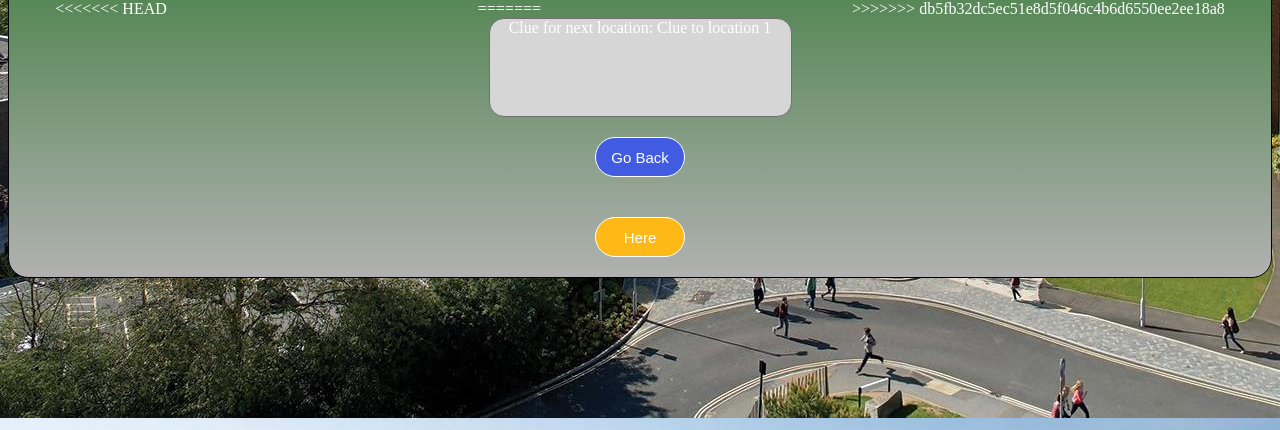
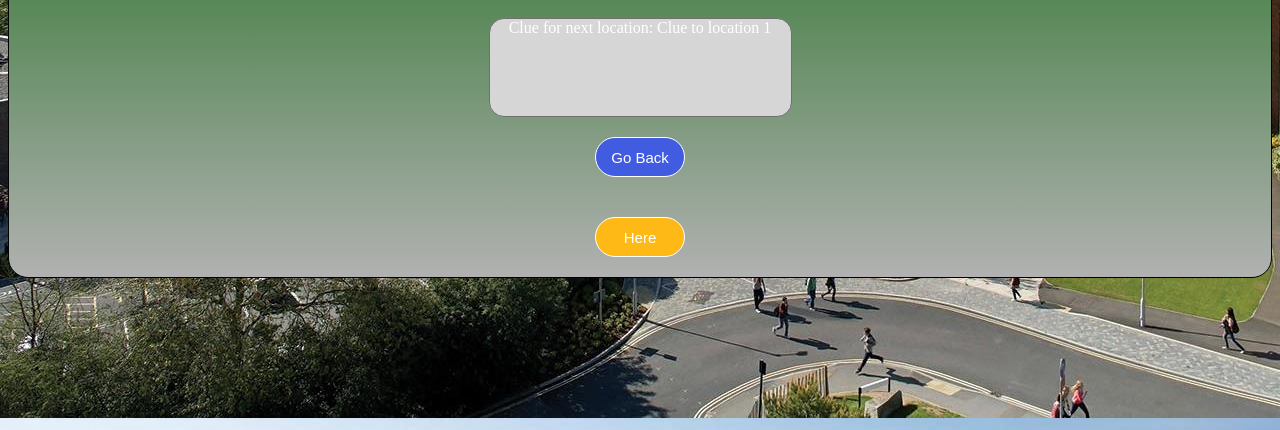
Before and after one commit to billyThornton/eXeplore-Group-K, a Flask app: page /Game in a window 1280 px wide. Shown: the part 370-800 px from the top of the page. Run offline with Flask 2, Linux system fonts and the light colour scheme.

Commit message:
fixed conflict

```diff
--- a/templates/mobile/Clue_Page.html
+++ b/templates/mobile/Clue_Page.html
@@ -32,11 +32,8 @@
 			<span>Progress bar value: {{progress_value}}</span>
 		</div>
 
-<<<<<<< HEAD
 		<img id="clue_location" src="{{clue_location}}">
-=======
-		<img id="clue_location" src="{{url_for('static',filename='images/{{clue_location}}')}}">
->>>>>>> db5fb32dc5ec51e8d5f046c4b6d6550ee2ee18a8
+
 
 		<div id="clue_text">
 			<span>Clue for next location: {{clue_message}}</span>
```
